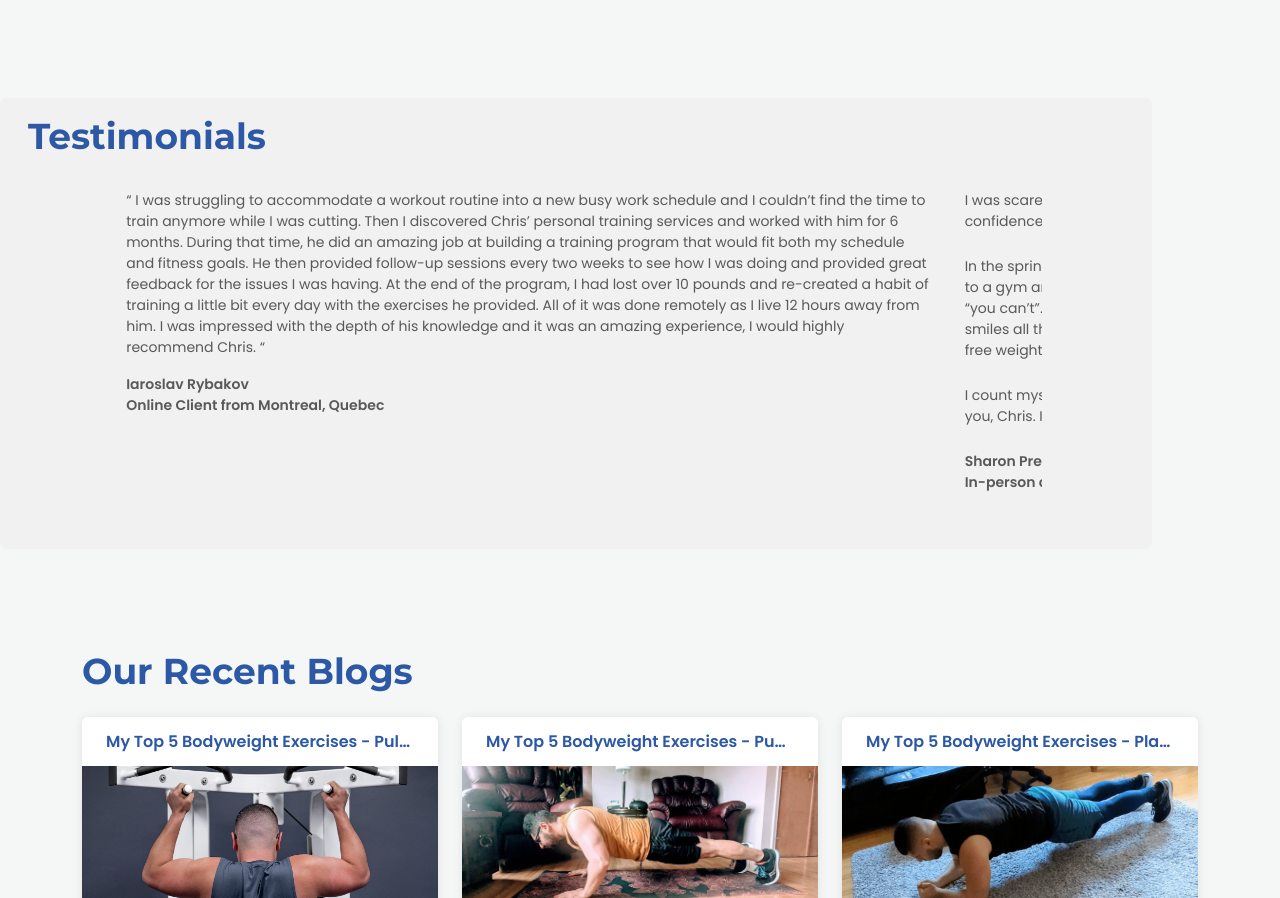
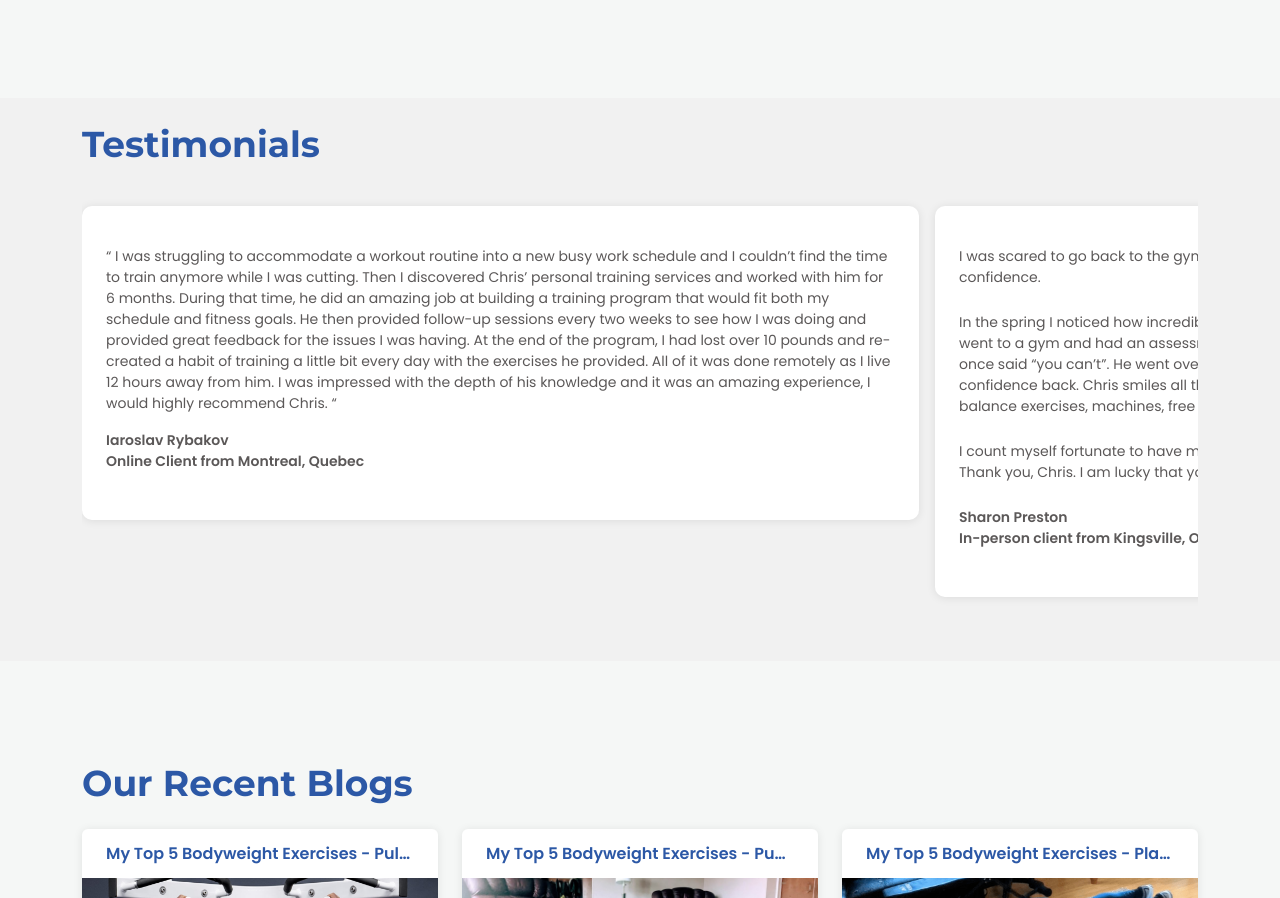
Before and after one commit to JGSolutions/fitvitfitness, a Next.js app: page / in a window 1280 px wide. Shown: the part 1212-2110 px from the top of the page. Built offline with nearby package versions, Linux system fonts and the light colour scheme.

Commit message:
css touch ups

```diff
--- a/components/scroll-slider/ScrollSlider.module.css
+++ b/components/scroll-slider/ScrollSlider.module.css
@@ -4,5 +4,7 @@
     scroll-snap-type: x mandatory;
     scroll-behavior: smooth;
     display: flex;
+    gap: 16px;
     overflow-x: auto;
+    padding: 40px 0;
 }
--- a/pages/index.tsx
+++ b/pages/index.tsx
@@ -102,10 +102,10 @@ export default function Home({ getRecentPosts, AUDIENCE_ID, API_KEY, DATACENTER
 								</div>
 							</div>
 							<div className="row">
-								<div className="col" style={{ display: 'flex', justifyContent: 'center'}}>
-									<div style={{ width: '85%', height: 'auto', display: 'flex', justifyContent: 'center', position: 'relative'}}>
+								<div className="col">
+									<div className={styles.scrollContainer}>
 										<ScrollSlider>
-											<section className={styles.testimonialSection}>
+											<section className={styles.testimonialItem}>
 												<p className={styles.text}>
 													“ I was struggling to accommodate a workout routine into a new busy work schedule and I couldn’t find the time
 													to train anymore while I was cutting. Then I discovered Chris’ personal training services and worked with him
@@ -121,7 +121,7 @@ export default function Home({ getRecentPosts, AUDIENCE_ID, API_KEY, DATACENTER
 													<p>Online Client from Montreal, Quebec</p>
 												</div>
 											</section>
-											<section className={styles.testimonialSection}>
+											<section className={styles.testimonialItem}>
 												<div className={styles.text}>
 													<p className={utilStyles.textParagraph}>I was scared to go back to the gym after a stroke in 2018.
 														I didn’t want to be judged or laughed at. I had lost my confidence.
@@ -137,7 +137,7 @@ export default function Home({ getRecentPosts, AUDIENCE_ID, API_KEY, DATACENTER
 													<p>In-person client from Kingsville, Ontario  </p>
 												</div>
 											</section>
-											<section className={styles.testimonialSection}>
+											<section className={styles.testimonialItem}>
 												<div className={styles.text}>
 													<p className={utilStyles.textParagraph}>
 														Chris your training style has guided me towards my goals. You have demonstrated techniques and form and explained the
--- a/styles/Home.module.css
+++ b/styles/Home.module.css
@@ -73,6 +73,23 @@
 	position: relative;
 }
 
+.scrollContainer {
+	width: 100%;
+	height: auto;
+	position: relative;
+}
+
+.testimonialItem {
+    height: 100%;
+    width: 75%;
+	flex-shrink: 0;
+	padding: var(--padding-large);
+	scroll-snap-align: start;
+	border-radius: 10px;
+	background-color: white;
+	box-shadow: 0px 1px 10px rgba(0, 0, 0, 0.09);
+}
+
 .testimonialSection {
 	background-color: var(--secondary-background);
 	padding: var(--padding-large) 0;
@@ -103,15 +120,6 @@
 	background-color: #F1F1F1;
 }
 
-.testimonialSection {
-    height: 100%;
-    width: 90%;
-	flex-shrink: 0;
-	padding: var(--fs-reg);
-	scroll-snap-align: start;
-	border-radius: 6px;
-}
-
 @media (max-width: 800px) {
 	.main {
 		margin-top: 50px;
@@ -136,4 +144,8 @@
 	.subTitles {
 		font-size: var(--fs-m);
 	}
+
+	.scrollContainer {
+		width: 100%;
+	}
 }
```
